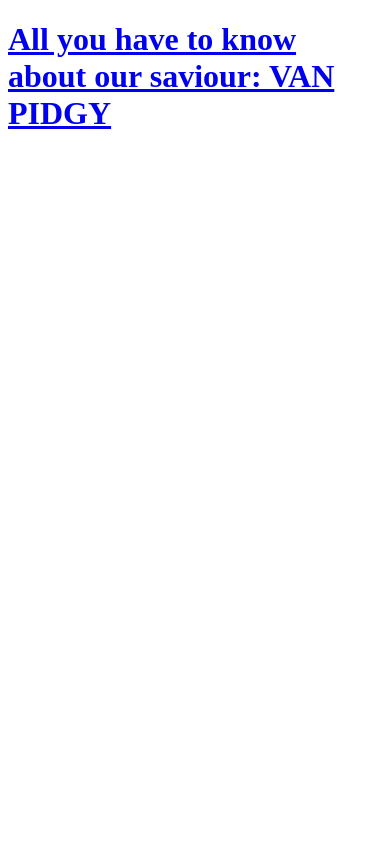
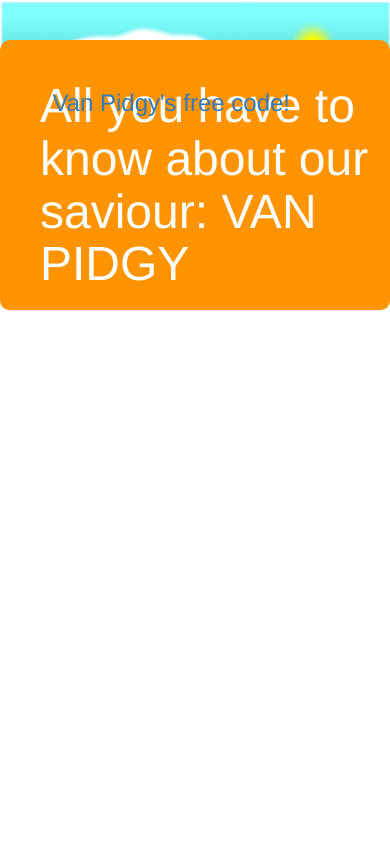
Before and after one commit to pablocesar87/django-blog, a Django app: page / in a window 390 px wide. Run offline with Django 3.2, Linux system fonts and the light colour scheme; data that the repository does not hold is empty; some libraries are stand-ins or nearby versions.

Commit message:
remodeled site

```diff
--- /dev/null
+++ b/blog/static/css/blog.css
@@ -0,0 +1,84 @@
+
+
+    h1 a {
+        color: #FCA205;
+        font-family: 'Lobster';
+    }
+
+   .page-header {
+        background-color: #ff9400;
+        margin-top: 0;
+        padding: 20px 20px 20px 40px;
+        -webkit-border-radius: 10px;
+        -moz-border-radius: 10px;
+        border-radius: 10 px;
+    }
+
+    .image {
+    content:url('/static/images/pidgeon.png');
+    position: absolute;
+    right: 450px;
+    top: 70px;
+     }
+
+     .link{
+     position:absolute;
+     right: 100px;
+     top: 70px;
+     }
+
+    .page-header h1, .page-header h1 a, .page-header h1 a:visited, .page-header h1 a:active {
+        color: #ffffff;
+        font-size: 36pt;
+        text-decoration: none;
+    }
+
+   .body {
+    background-image: url('/static/images/forest.jpg');
+    background-repeat: no-repeat;
+    background-size: 100%;
+   }
+
+    .content {
+        margin-left: 40px;
+        margin-right: 40px;
+        background-color : white;
+        -webkit-border-radius: 10px;
+        -moz-border-radius: 10px;
+        border-radius: 10 px;
+    }
+
+    h1, h2, h3, h4 {
+        font-family: 'Lobster', cursive;
+    }
+
+    .date {
+        float: right;
+        color: #828282;
+    }
+
+    .save {
+        float: right;
+    }
+
+    .post-form textarea, .post-form input {
+        width: auto;
+    }
+
+    .top-menu, .top-menu:hover, .top-menu:visited {
+        color: #ffffff;
+        float: right;
+        font-size: 26pt;
+        margin-right: 20px;
+    }
+
+    .post {
+        margin-bottom: 70px;
+        border-bottom: tsolid 1px black;
+
+
+    }
+
+    .post h1 a, .post h1 a:visited {
+        color: #000000;
+    }
--- a/blog/templates/blog/post_list.html
+++ b/blog/templates/blog/post_list.html
@@ -1,21 +1,34 @@
-<!DOCTYPE html>
-<html lang="en">
+{% load staticfiles %}
+<html >
     <head>
+        <link rel="stylesheet" href="{% static 'css/blog.css' %}">
+        <link rel="stylesheet" href="//maxcdn.bootstrapcdn.com/bootstrap/3.2.0/css/bootstrap.min.css">
+        <link rel="stylesheet" href="//maxcdn.bootstrapcdn.com/bootstrap/3.2.0/css/bootstrap-theme.min.css">
         <meta charset="UTF-8">
         <title>Van pidgy's official blog</title>
     </head>
-<body>
-    <div>
-        <h1><a href="/"> All you have to know about our saviour: VAN PIDGY</a></h1>
-
+    <body class="body">
+            <div class = "image"></div>
+            <div class="page-header">
+                <h1> All you have to know about our saviour: VAN PIDGY</h1>
             </div>
+            <div class = "link">
+                <h3><a href="https://github.com/pablocesar87/Van-Pidgy"> Van Pidgy's free code!</a> </h3>
+            </div>
+            <div class="content container">
+                <div class="row">
+                    <div class="col-md-8">
                         {% for post in posts %}
-        <div>
-            <p>published: {{ post.published_date }}</p>
-            <h1><a href="">{{ post.title }}</a> </h1>
-            <p>{{post.text|linebreaksbr }}</p>
+                            <div class = "post">
+                                <div class="date">
+                                    {{ post.published_date }}
                                 </div>
-        {{ post }}
+                                <h1>{{ post.title }}</h1>
+                                <p class="p">{{ post.text|linebreaksbr }}</p>
+                            </div>
                         {% endfor %}
+                    </div>
+                </div>
+            </div>
     </body>
 </html>
```
Also changed, not shown: blog/static/images/forest.jpg (added), blog/static/images/pidgeon.png (added). Lines whose indentation alone changed are shown as unchanged.
